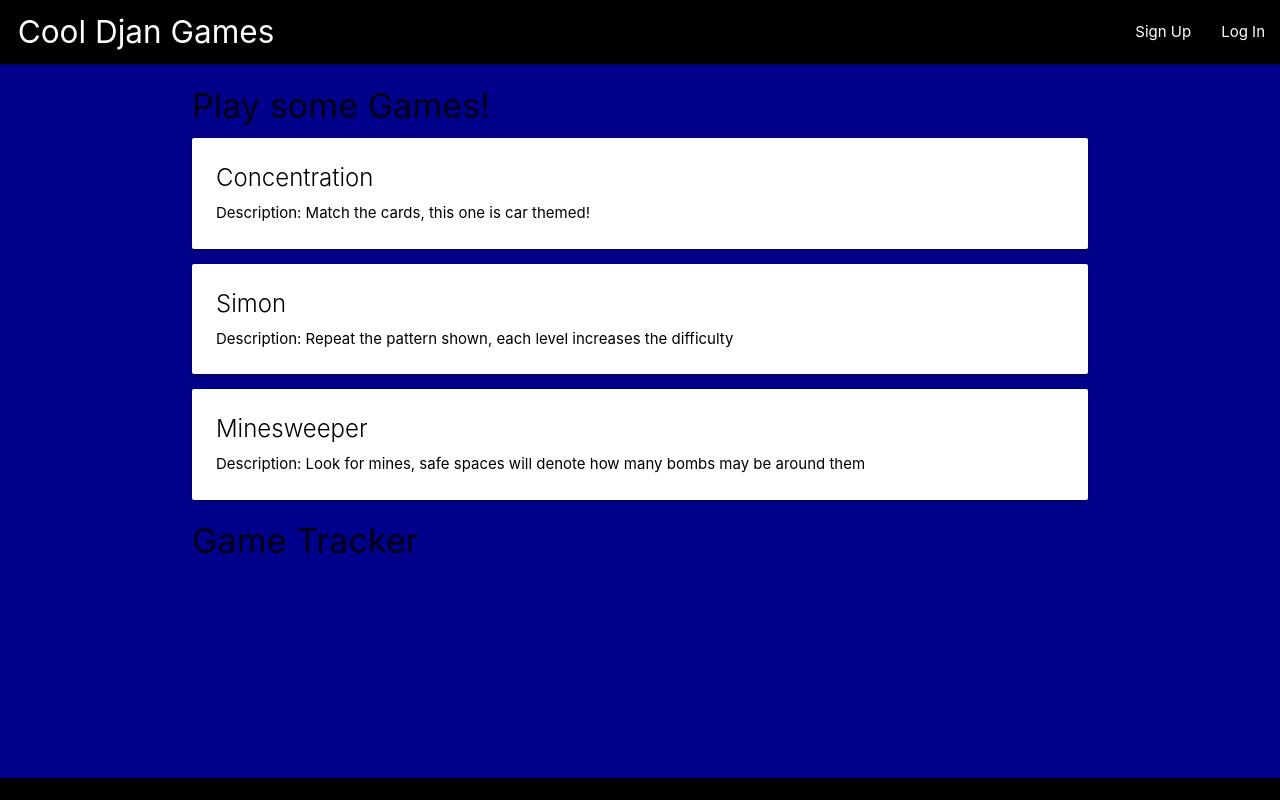
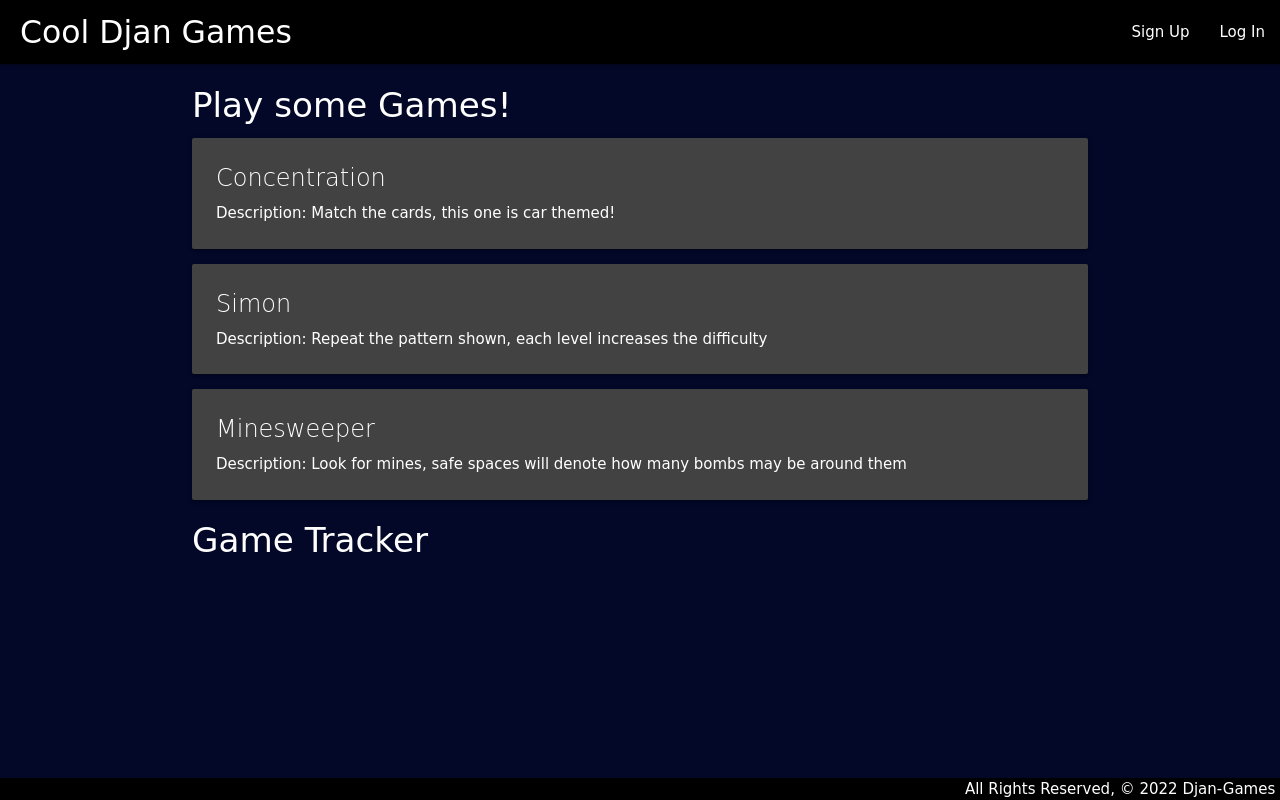
Before and after one commit to the-magic-methods/djan-games, a Django app: page /games/ in a window 1280 px wide. Run offline with Django 4.2, Linux system fonts and the light colour scheme; data that the repository does not hold is empty.

Commit message:
sitewide styling

```diff
--- a/main_app/static/css/memory-game.css
+++ b/main_app/static/css/memory-game.css
@@ -1,11 +1,12 @@
 * {
   margin: 0;
   box-sizing: border-box;
+  font-family: "Comic Sans MS", "Comic Sans", cursive;
 }
 
 
 body {
-  background-color: grey;
+  background-color: #030829;
   pointer-events: ;
 }
 
--- a/main_app/static/css/style.css
+++ b/main_app/static/css/style.css
@@ -1,8 +1,13 @@
+* {
+  font-family: "Comic Sans MS", "Comic Sans", cursive;
+}
+
 body {
     display: flex;
     min-height: 100vh;
     flex-direction: column;
-    background-color: darkblue;
+    background-color: #030829;
+    color: white;
   }
 
   main {
@@ -26,6 +31,36 @@
   padding: 8px;
 }
 
-tr:nth-child(even) {
-  background-color: #dddddd;
+a {
+  color: white;
 }
+
+td {
+  background-color: #030829;
+  color: white;
+}
+
+input, select, textarea{
+  color: white;
+}
+
+textarea:focus, input:focus {
+  color: white;
+}
+
+.gamedetail {
+  color: white;
+}
+
+
+.gamecreate {
+  color: white;
+}
+
+.btn {
+  background: black;
+}
+
+.btn:hover {
+  background: #121212;
+}
--- a/main_app/templates/games/Simon_Game.html
+++ b/main_app/templates/games/Simon_Game.html
@@ -44,7 +44,7 @@
         </section>
     </div>
     <button class="start" id="start">Start!</button>
-    <button class="restart" onClick="window.location.reload();">Restart Game</button>
+    <button class="start" onClick="window.location.reload();">Restart Game</button>
     <div class="level-counter" id="LC">Level: </div>
     <div class="" id="win">Nice Job!</div>
     <div class="" id="loss">ඞ You lose ඞ</div>
--- a/main_app/templates/games/detail.html
+++ b/main_app/templates/games/detail.html
@@ -4,18 +4,18 @@
 <h1>Game Details</h1>
 <p>this page will display high scores etc</p>
 
-<div class="card">
+<div class="card grey darken-3">
   <div class="card-content">
     <span class="card-title">{{ game.gamename }}</span>
     <p>Platform: {{ game.platform }}</p>
     <p>Description: {{ game.description }}</p>
   </div>
-  <div class="card-action">
+  <div class="card-action white-text">
     <a href="{% url 'games_update' game.id %}">Edit</a>
     <a href="{% url 'games_delete' game.id %}">Delete</a>
   </div>
 </div>
-<div class="col s6">
+<div class="col s6 gamedetail">
   <form action="{% url 'add_score' game.id %}" method="POST">
     {% csrf_token %}
     {{ score_form.as_p }}
--- a/main_app/templates/games/index.html
+++ b/main_app/templates/games/index.html
@@ -3,27 +3,27 @@
 
 <h4>Play some Games!</h4>
 
-  <div class="card">
+  <div class="card grey darken-3">
     <a href="{% url 'memory-game' %}">
-        <div class="card-content black-text">
+        <div class="card-content white-text">
             <span class="card-title">Concentration</span>
             <p>Description: Match the cards, this one is car themed!</p>
         </div>
     </a>
   </div>
 
-  <div class="card">
+  <div class="card grey darken-3">
     <a href="{% url 'simon-game' %}">
-        <div class="card-content black-text">
+        <div class="card-content white-text">
             <span class="card-title">Simon</span>
             <p>Description: Repeat the pattern shown, each level increases the difficulty</p>
         </div>
     </a>
   </div>
 
-  <div class="card">
+  <div class="card grey darken-3">
     <a href="{% url 'mine-sweeper' %}">
-        <div class="card-content black-text">
+        <div class="card-content white-text">
             <span class="card-title">Minesweeper</span>
             <p>Description: Look for mines, safe spaces will denote how many bombs may be around them</p>
         </div>
@@ -33,9 +33,9 @@
 <h4>Game Tracker</h4>
 
 {% for game in games %}
-  <div class="card">
+  <div class="card grey darken-3">
     <a href="{% url 'detail' game.id %}">
-        <div class="card-content black-text">
+        <div class="card-content white-text">
             <span class="card-title">{{ game.gamename }}</span>
             <p>Platform: {{ game.platform }}</p>
             <p>Description: {{ game.description }}</p>
--- a/main_app/templates/games/leaderboards.html
+++ b/main_app/templates/games/leaderboards.html
@@ -3,7 +3,7 @@
 
 <h1>User's Highscores</h1>
 
-<table>
+<table class="leaderboard">
     <tr>
         <th>Game</th>
         <th>Score</th>
--- a/main_app/templates/games/memory-game.html
+++ b/main_app/templates/games/memory-game.html
@@ -10,7 +10,7 @@
       rel="stylesheet"
       href="https://cdnjs.cloudflare.com/ajax/libs/materialize/1.0.0/css/materialize.min.css"
     />
-    <link rel="stylesheet" href="{% static 'css/memory-game.css' %}" />
+    <link rel="stylesheet" href="{% static 'css/Memory-Game.css' %}" />
     <script src="https://cdnjs.cloudflare.com/ajax/libs/materialize/1.0.0/js/materialize.min.js"></script>
     <script defer src="{% static 'css/memory-game.js' %}"></script>
   </head>
--- a/main_app/templates/games/mine-sweeper.html
+++ b/main_app/templates/games/mine-sweeper.html
@@ -7,7 +7,7 @@
   <meta http-equiv="X-UA-Compatible" content="ie=edge">
   <title>MineSweeper</title>
   <link rel="stylesheet" href="https://cdnjs.cloudflare.com/ajax/libs/materialize/1.0.0/css/materialize.min.css">
-  <link rel="stylesheet" href="{% static 'css/mineSweeper.css' %}" />
+  <link rel="stylesheet" href="{% static 'css/Minesweeper.css' %}" />
   <script src="https://cdnjs.cloudflare.com/ajax/libs/materialize/1.0.0/js/materialize.min.js"></script>
   <script defer src="{% static 'css/mineSweeper.js' %}"></script>
 </head>
--- a/main_app/templates/main_app/game_form.html
+++ b/main_app/templates/main_app/game_form.html
@@ -4,7 +4,7 @@
   <h1>Add Game</h1>
   <form action="" method="POST">
     {% csrf_token %}
-    <table>
+    <table class="gamecreate">
       {{ form.as_table }}
     </table>
     <input type="submit" value="Submit!" class="btn">
--- a/main_app/templates/main_app/profile.html
+++ b/main_app/templates/main_app/profile.html
@@ -5,13 +5,13 @@
 <h1>Profile Page</h1>
 
 
-<button><a href="{% url 'profile_edit' %}">Edit Info!</a></button>
+<button class="black"><a href="{% url 'profile_edit' %}" class="profile_edit">Edit Info!</a></button>
 
 </br>
 </br>
 </br>
 <div>Username</div>
-    <div class="card grey lighten-4 profile_username">
+    <div class="card grey darken-3 profile_username">
         <div class="card-content">
         <span class="card-title">{{ profile.username }}</span>
         </div>
@@ -20,7 +20,7 @@
 
     </br>
     <p>Bio:</p>
-    <div class="card grey lighten-2 profile_bio">
+    <div class="card grey darken-3 profile_bio">
         <div class="card-content">
         <span class="card-title">{{ profile.bio }}</span>
     </div>
```
Also changed, not shown: main_app/static/css/Simon.css (+3 -10 lines), main_app/static/css/mineSweeper.css (+11 -1 lines).
